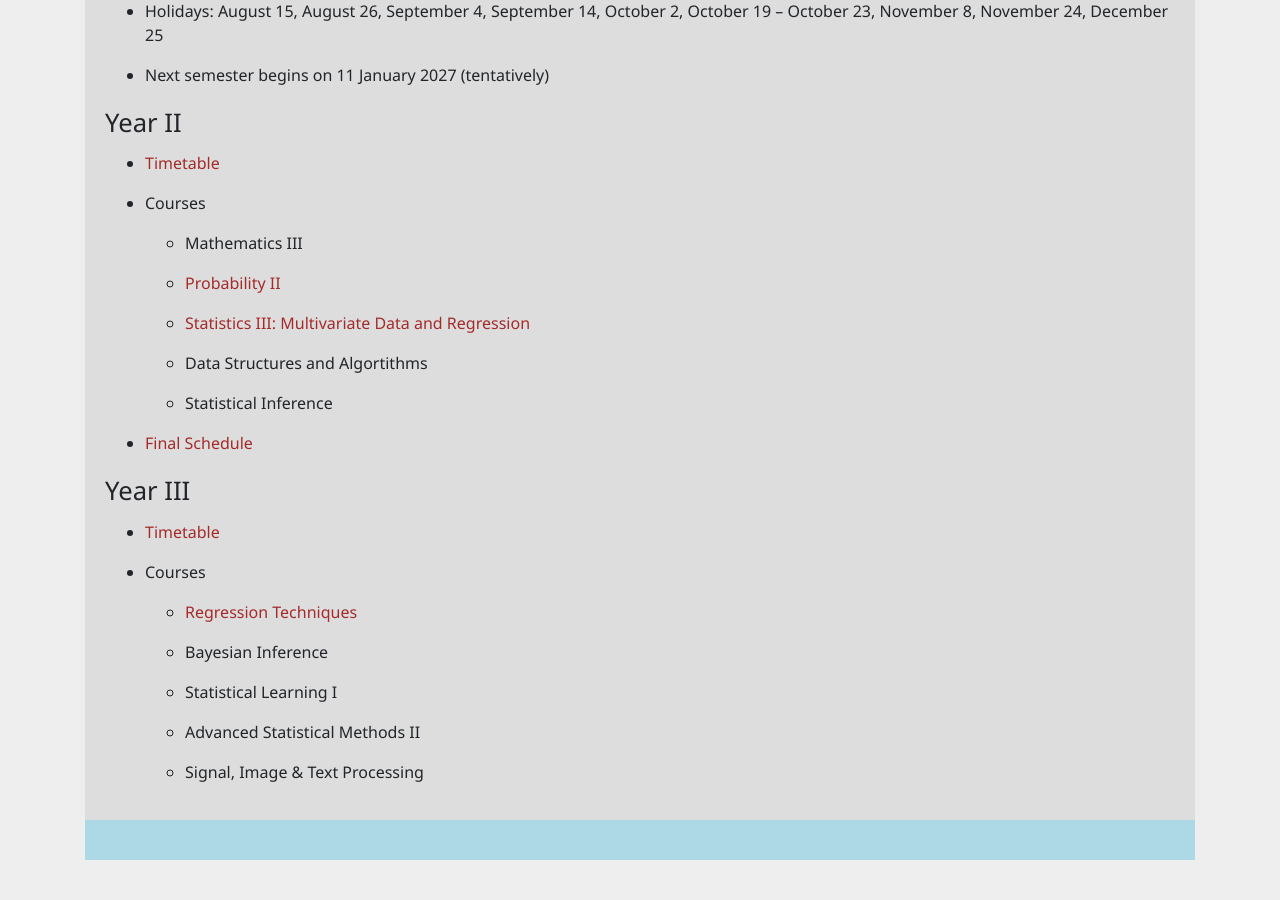
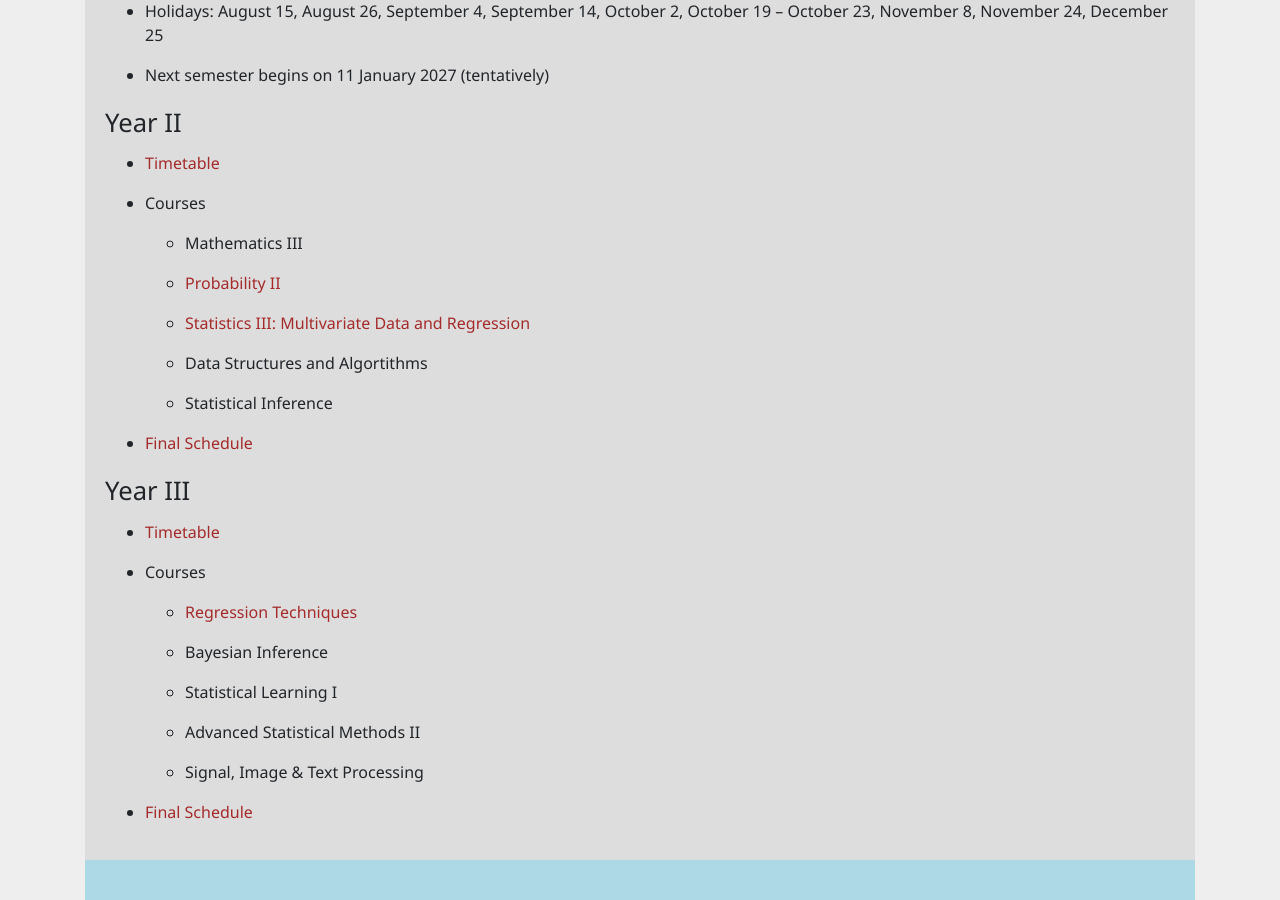
Before and after one commit to bsds-isi/bsds-isi.github.io, a Jekyll site: the page built from 2026-27-semester-I/index.md, in a window 1280 px wide and 900 px high, scrolled down 1038 px. Built offline with Jekyll 4.4.1, drawn with Linux system fonts in a browser that asks for light colours; before the commit the page ends 1898 px from its top, so only the background shows below that.

Commit message:
Update index.md

```diff
--- a/2026-27-semester-I/index.md
+++ b/2026-27-semester-I/index.md
@@ -97,4 +97,4 @@ layout: default
 
 <!-- * [Midterm Schedule](midterm-year-II.pdf) -->
 
-<!-- * [Final Schedule](Final-Year-2.pdf) -->
+* [Final Schedule](IIIFinal.pdf)
```
